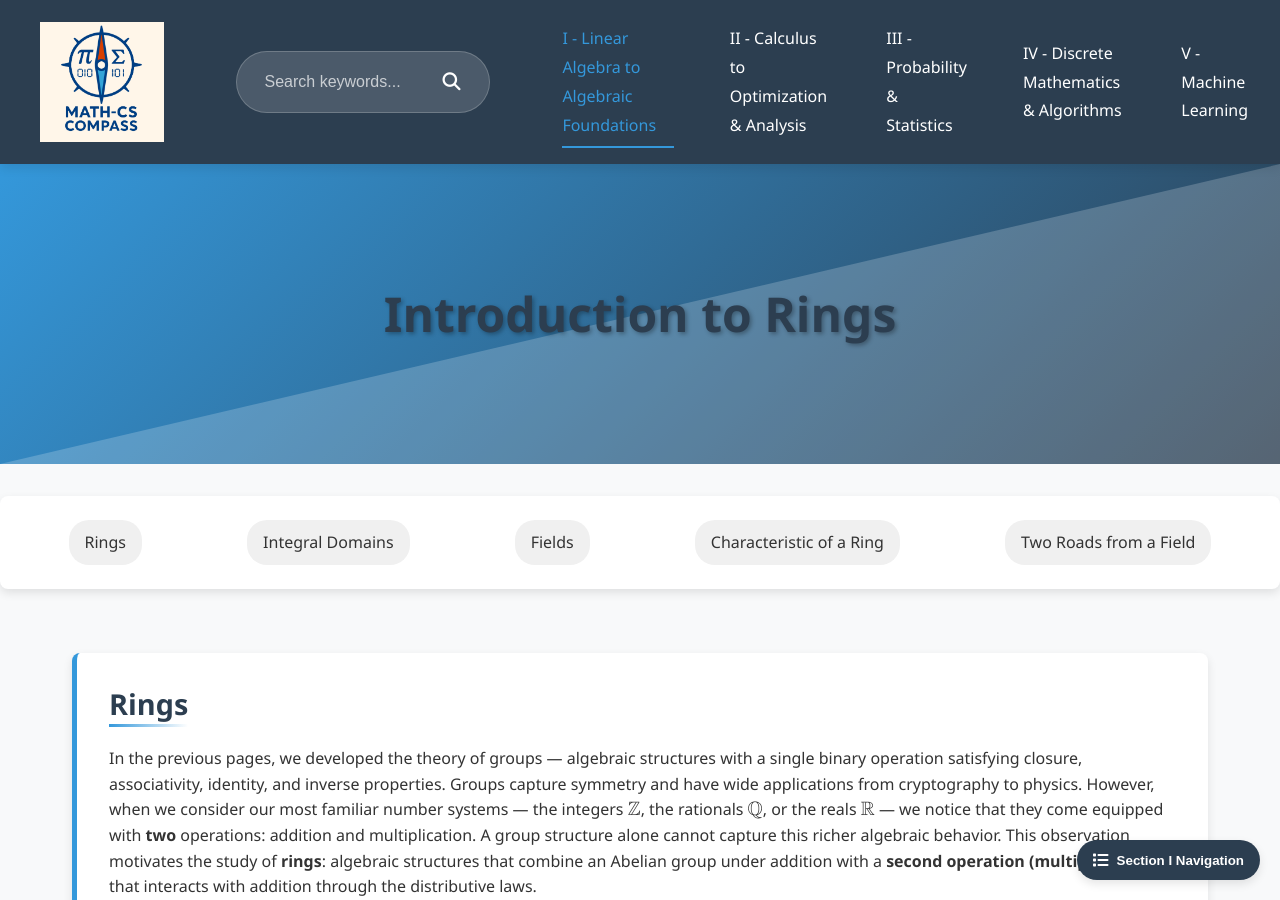
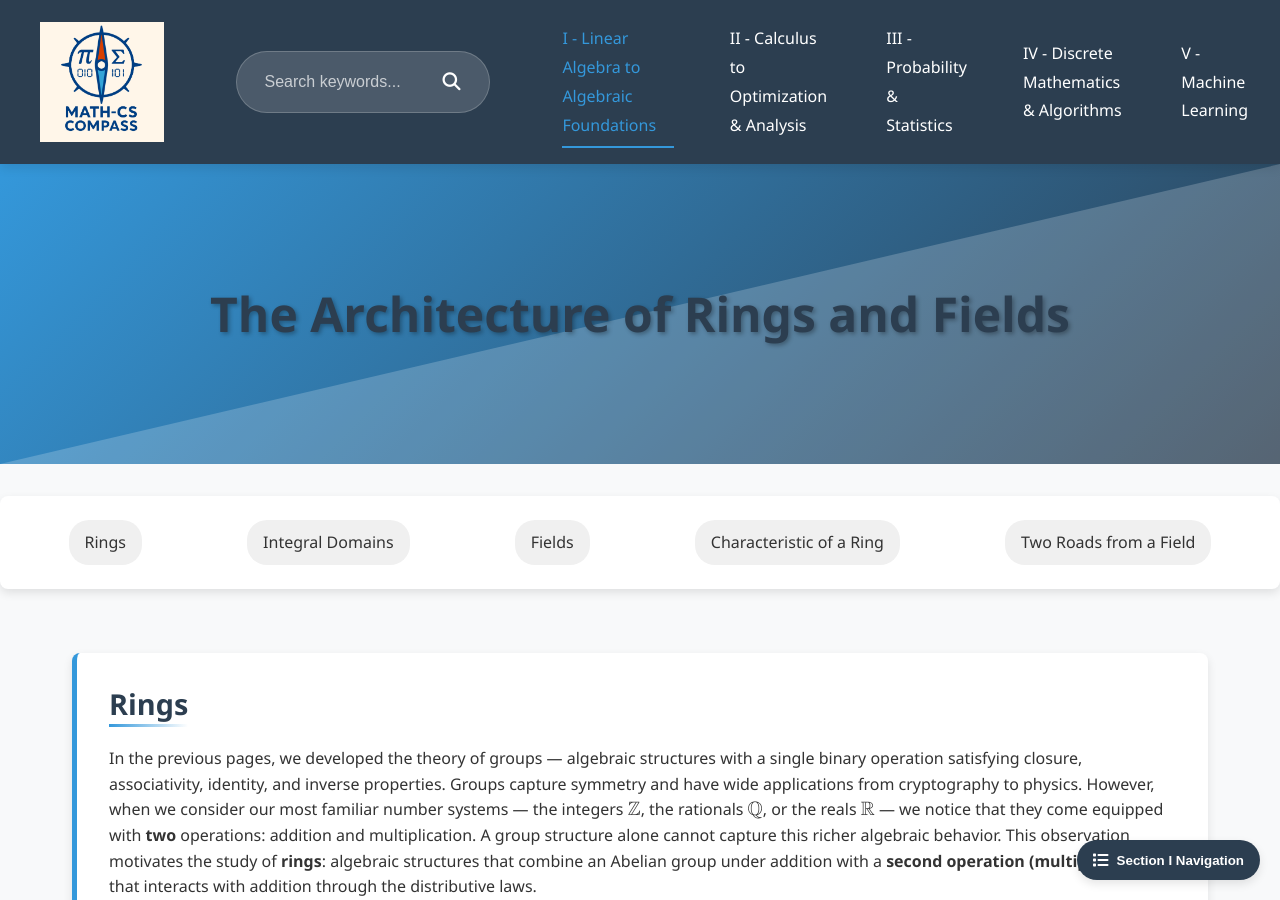
Before and after one commit to Yusukey01/yusukey01.github.io, a Jekyll site: the page built from Mathematics/Linear_algebra/intro_rings.html, in a window 1280 px wide and 900 px high. Built offline with Jekyll 4.4.1, drawn with Linux system fonts in a browser that asks for light colours.

Commit message:
write I-18, intro to rings, Characteristic

```diff
--- a/Mathematics/Linear_algebra/intro_rings.html
+++ b/Mathematics/Linear_algebra/intro_rings.html
@@ -1,6 +1,6 @@
 ---
 layout: default
-title: Introduction to Rings
+title: The Architecture of Rings and Fields
 level: detail
 description: Introduces ring axioms, examples of rings (integers, polynomials, matrices, modular arithmetic), subrings, integral domains, fields, and the characteristic of a ring.
 uses_math: true
@@ -15,7 +15,7 @@ noindex: true
         {
             "@context": "https://schema.org",
             "@type": "LearningResource",
-            "name": "Introduction to Rings",
+            "name": "The Architecture of Rings and Fields",
             "description": "Introduces ring axioms, examples of rings (integers, polynomials, matrices, modular arithmetic), subrings, integral domains, fields, and the characteristic of a ring.",
             "learningResourceType": "lesson",
             "educationalUse": "instruction",
@@ -86,7 +86,7 @@ noindex: true
         </script>
 
         <div class="hero-section">
-            <h1 class="webpage-name">Introduction to Rings</h1>
+            <h1 class="webpage-name">The Architecture of Rings and Fields</h1>
         </div>
 
         {% include section_navigation.html %}
```
